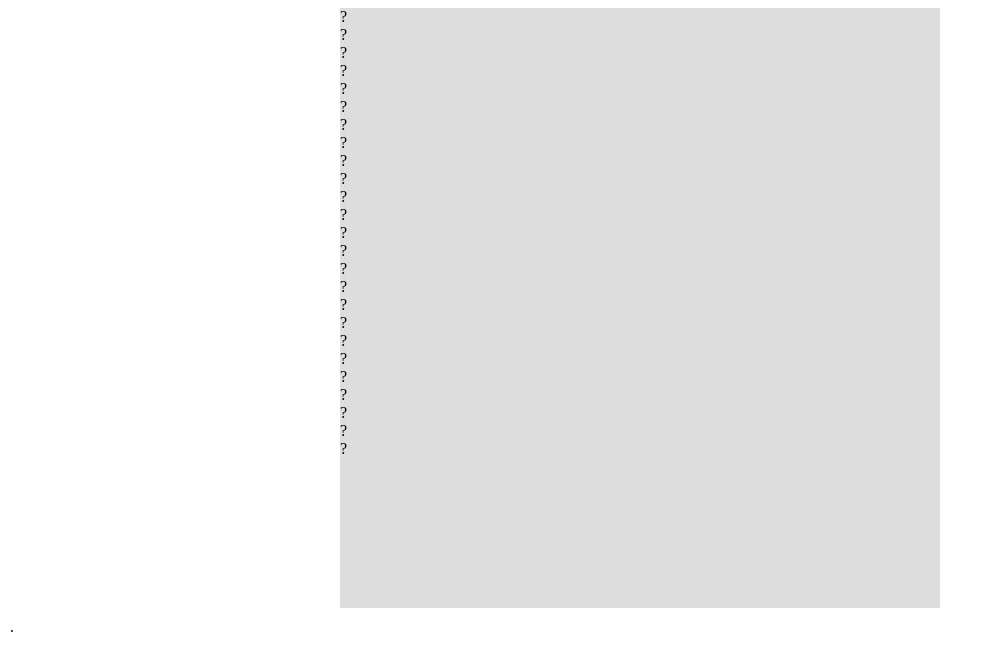
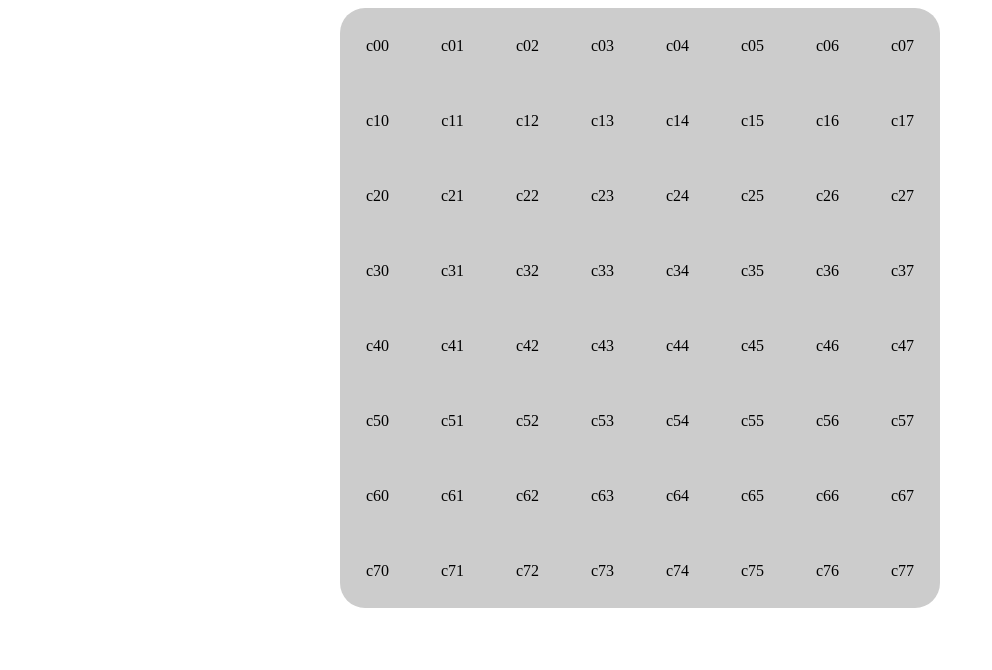
Before and after one commit to bigmarcolino/reversi, a plain HTML site: page index.html in a window 1280 px wide. Shown: the whole page, without its empty margins (0-992 px from the left). Drawn offline with nearby package versions, Linux system fonts and the light colour scheme.

Commit message:
classe Tabuleiro adiciona as casas automaticamente quando é inicializada

```diff
--- a/index.html
+++ b/index.html
@@ -34,10 +34,10 @@
 		background-color: red;
 	}
 
-	.casa-top-left { border-top-left-radius: 10px }
-	.casa-top-right { border-top-right-radius: 10px }
-	.casa-bottom-left { border-bottom-left-radius: 10px; }
-	.casa-bottom-right { border-bottom-right-radius: 10px; }
+	.casa-top-left { border-top-left-radius: 25px }
+	.casa-top-right { border-top-right-radius: 25px }
+	.casa-bottom-left { border-bottom-left-radius: 25px; }
+	.casa-bottom-right { border-bottom-right-radius: 25px; }
 
 </style>
 
@@ -92,6 +92,8 @@
 					this.casas[i][j] = new Casa(Tipo.VAZIO, this.dimensao / this.qtdQuadrados);
 					console.log(this.casas[i][j].toHTML());
 					}
+
+			this.init();
 		}
 
 		Tabuleiro.prototype.toString = function(){
@@ -102,6 +104,30 @@
 			return buff;
 		}
 
+		// + id, style corner, append to container
+		Tabuleiro.prototype.init = function(){
+			var container = document.getElementById("container");
+			var casa, iLimite = this.qtdQuadrados - 1;
+
+			for (var i = 0; i < this.casas.length; i++)
+				for (var j = 0; j < this.casas[i].length; j++){
+					casa = this.casas[i][j].toHTML();
+					casa.id = "c"+i+""+j;
+					casa.innerHTML = casa.id; /*debug*/
+
+					if (i == 0 && j == 0)
+						$(casa).addClass("casa-top-left");
+					if (i == 0 && j == iLimite)
+						$(casa).addClass("casa-top-right");
+					if (i == iLimite && j == 0)
+						$(casa).addClass("casa-bottom-left");
+					if (i == iLimite && j == iLimite)
+						$(casa).addClass("casa-bottom-right");
+
+					container.appendChild(casa);
+				}
+
+		}
 
 		var t = new Tabuleiro();
 		//console.log(t.toString());
@@ -111,44 +137,11 @@
 
 <body>
 
-	<div id="container" style="width:600px; height: 600px; background-color: #DDD";>
-		<div id="ex1">?</div>
-		<div id="ex2">?</div>
-		<div id="ex3">?</div>
-		<div id="ex4">?</div>
-		<div id="ex5">?</div>
-		<div id="ex6">?</div>
-		<div id="ex7">?</div>
-		<div id="ex8">?</div>
-		<div id="ex9">?</div>
-		<div id="ex10">?</div>
-		<div id="ex11">?</div>
-		<div id="ex12">?</div>
-		<div id="ex13">?</div>
-		<div id="ex14">?</div>
-		<div id="ex15">?</div>
-		<div id="ex16">?</div>
-		<div id="ex17">?</div>
-		<div id="ex18">?</div>
-		<div id="ex19">?</div>
-		<div id="ex20">?</div>
-		<div id="ex21">?</div>
-		<div id="ex22">?</div>
-		<div id="ex23">?</div>
-		<div id="ex24">?</div>
-		<div id="ex25">?</div>
+	<div id="container" style="width:600px; height: 600px;>
 	</div>
 
 	<pre id="loading">
 	</pre>
 
-
-
-	<!--
-	12 -> 13
-	44 -> 48
-	quadrado: 28 -> 48, 7.54 -> 13 (lh = 0.58*fs)
-	line-height: font-size - (0.9 * font-size) arredondado pra baixo
-	-->
 </body>
 </html>
```
